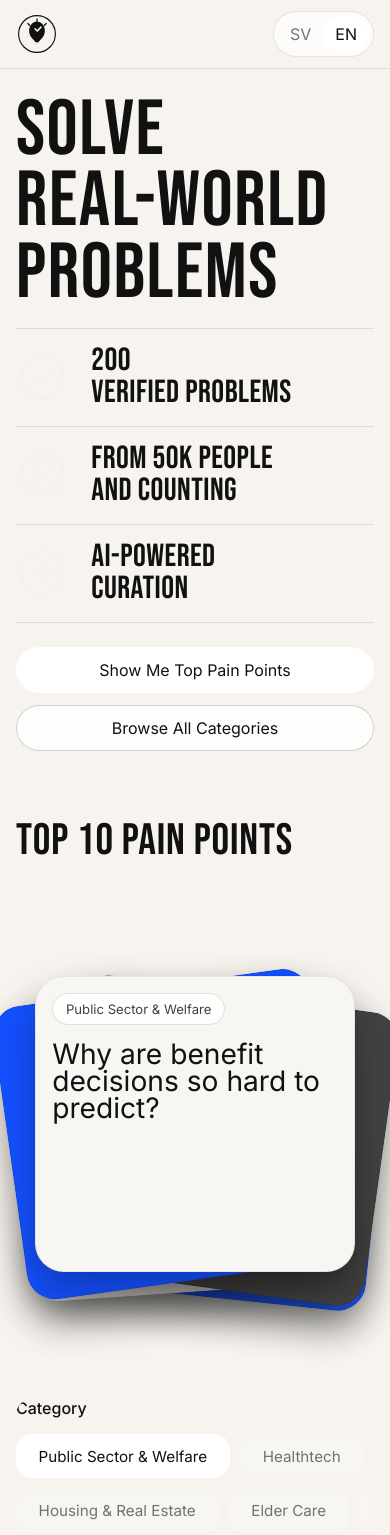
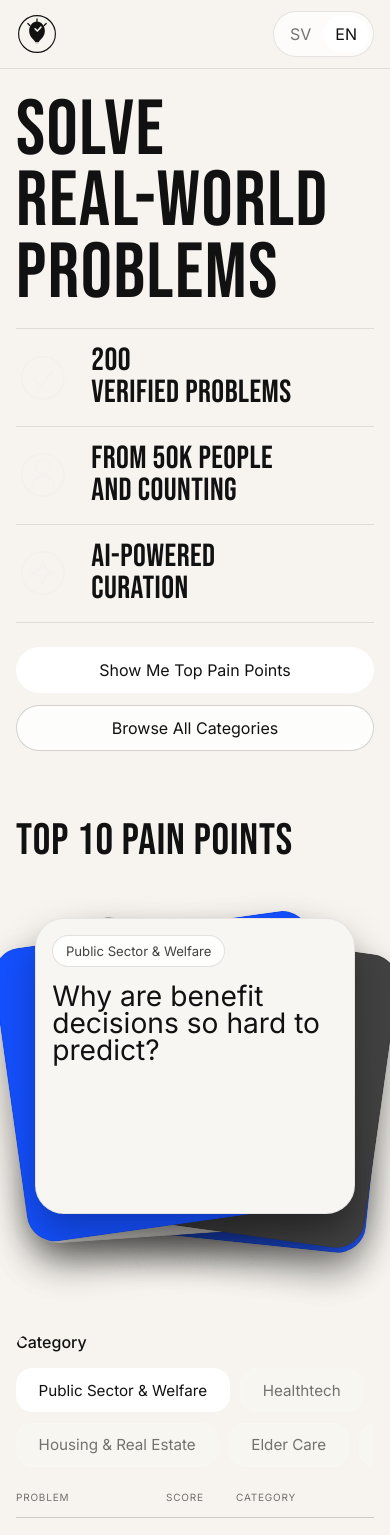
Before and after one commit to mpendyala3/fix-my-itch-sweden, a Next.js app: page / in a window 390 px wide. Shown: the top 1535 px of the page. Built offline with nearby package versions, Linux system fonts and the light colour scheme.

Commit message:
style: reduce top 10 header gap

```diff
--- a/app/ClientHome.tsx
+++ b/app/ClientHome.tsx
@@ -709,7 +709,7 @@ export function HomePage({ routeLabel }: { routeLabel?: string }) {
           <div className="container top-problems-wrap">
             <div className="section-head top-problems-head">
               <h2>{text.swipeTitle}</h2>
-              <p>{text.swipeBody}</p>
+              {text.swipeBody ? <p>{text.swipeBody}</p> : null}
             </div>
 
             <div className="top-problems-mobile" aria-label={text.swipeTitle}>
--- a/app/globals.css
+++ b/app/globals.css
@@ -1132,11 +1132,15 @@ footer {
 
   .top-problems-mobile {
     display: grid;
-    gap: 1rem;
+    gap: 0.5rem;
   }
 
-  .top-problems-head p {
-    max-width: 30rem;
+  .top-problems-head {
+    gap: 0.25rem;
+  }
+
+  .top-card-stack {
+    min-height: 21rem;
   }
 
   .top-card-controls {
```
Also changed, not shown: 13 other files (tests, documents, lock files or other folders).
